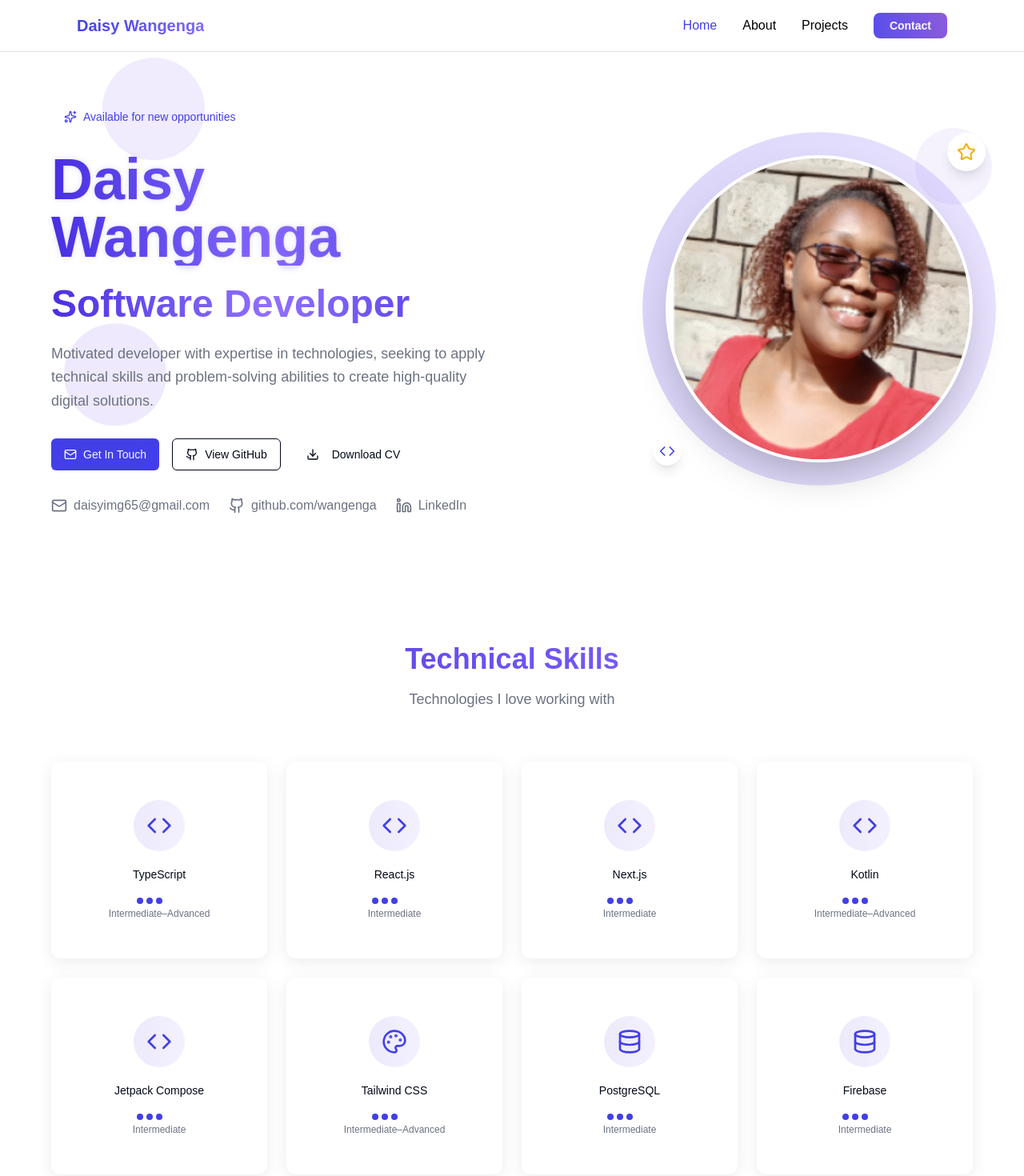
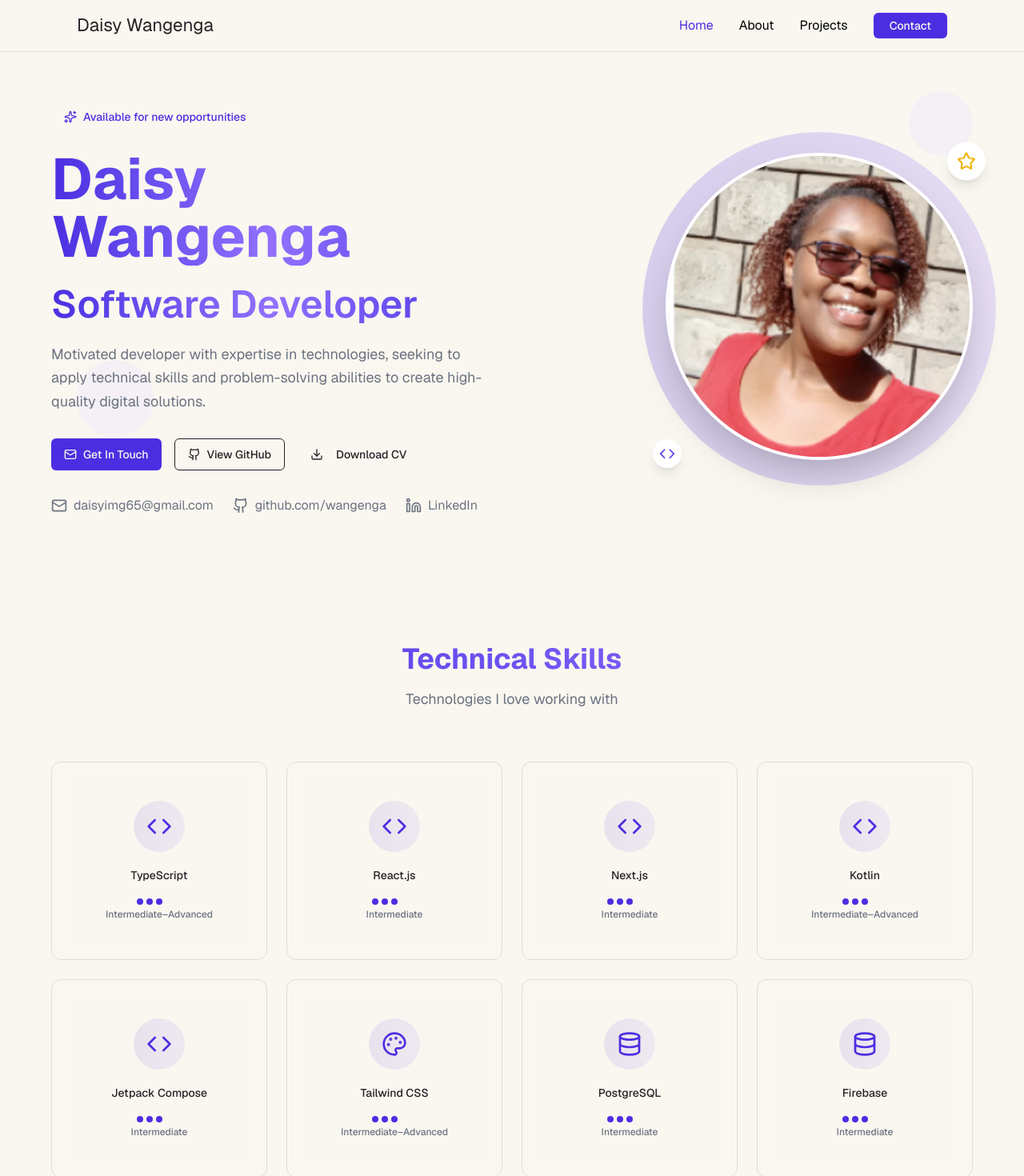
Before and after one commit to wangenga/portfolio, a Next.js app: page / in a window 1280 px wide. Shown: the top 1470 px of the page at 80% size. Built offline with nearby package versions, Linux system fonts and the light colour scheme.

Commit message:
feat(dependencies): add @supabase/supabase-js and related packages, update globals.css for improved styling

```diff
--- a/app/globals.css
+++ b/app/globals.css
@@ -1,12 +1,22 @@
 @import "tailwindcss";
 
+
 :root {
-  --background: hsl(0, 0%, 100%);
-  --foreground: hsl(222.2, 84%, 4.9%);
-  --secondary: hsl(245, 20%, 96%);
-  --secondary-30: hsla(245, 20%, 96%, 0.3);
-  --primary: #4b2ee1;
-  --accent: #9270ff;
+  --cream: #faf7f0;
+  --cream-deep: #f2ede1;
+  --ink: #2b2126;
+  --ink-soft: #6e6859;
+  --ink-faint: #a39c8a;
+  --purple: #4b2ee1;
+  --purple-tint: #ede9fb;
+  --line: #e3ddce;
+
+  --background: var(--cream);
+  --foreground: var(--ink);
+  --secondary: var(--cream-deep);
+  --secondary-30: rgba(242, 237, 225, 0.5);
+  --primary: var(--purple);
+  --accent: var(--purple);
 }
 
 .dark {
@@ -20,6 +30,7 @@
   --color-foreground: var(--foreground);
   --font-sans: var(--font-geist-sans);
   --font-mono: var(--font-geist-mono);
+  --font-serif: var(--font-instrument-serif);
 }
 
 
@@ -27,7 +38,7 @@
 body {
   background: var(--background);
   color: var(--foreground);
-  font-family: Arial, Helvetica, sans-serif;
+  font-family: var(--font-geist-sans) Arial, Helvetica, sans-serif;
 }
 
 .bg-light-gradient {
@@ -39,22 +50,42 @@ body {
   );
 }
 
+/*Type system */
+.eyebrow {
+  font-family: var(--font-geist-mono), monospace;
+  font-size: 0.8rem;
+  color: var(--ink-soft);
+  letter-spacing: 0.01em;
+}
+
+.eyebrow::before{
+  content: "//";
+  color: var(--ink-faint);
+}
+
+.serif{
+  font-family: var(--font-instrument-serif), Georgia, serif;
+  font-weight: 400;
+  letter-spacing: -0.01em;
+  color: var(--ink);
+}
+
+.text-muted-foreground{
+  color: var(--ink-soft);
+}
+
 .namegradient {
-  background: linear-gradient(to right, rgb(66, 63, 233), rgb(125, 106, 251));
-  background-clip: text;
-  -webkit-background-clip: text;
-  -webkit-text-fill-color: transparent;
-  font-weight: bold;
-  font-size: 1.25rem;
+  font-weight: 400;
+  font-size: 1.4rem;
+  font-family: var(--font-instrument-serif), Georgia, serif;
+  color: var(--ink);
 }
 
 .text-muted-foreground {
   color: #6b7280;
 }
 
-.shadow-elegant {
-  box-shadow: 0 4px 20px rgba(0, 0, 0, 0.08);
-}
+
 
 .text-purple-glow {
   /* soft + spread glow around each character */
@@ -65,62 +96,85 @@ body {
 }
 
 
+
+
+.myblue{
+  color: var(--purple);
+}
+
+/*Buttons*/
+
+.my-gradient-button {
+  background: var(--purple);
+  color: var(--cream);
+  padding: 0.5rem 1.25rem;
+  border-radius: 6px;
+  font-weight: 500;
+  transition: opacity 0.2s ease;
+}
+
+.my-gradient-button:hover {
+  background: var(--purple);
+  opacity: 0.85;
+}
+
+.site-link-button{
+  background-color: var(--purple);
+  color: var(--cream);
+}
+
+.site-link-button:hover{
+  opacity: 0.85;
+  background-color: var(--purple);
+}
+
+
+.code-button{
+  border-color: var(--line);
+  color: var(--ink);
+}
+
+.code-button:hover{
+  background-color:var(--purple-tint);
+  border: 1;
+  border-color: var(--purple);
+  color: var(--purple);
+}
+
+/* Surfaces */
+
+.card-flat{
+  background: var(--cream-deep);
+  border: 1px solid var(--line);
+  border-radius: 12px;
+}
+
+.shadow-elegant {
+  box-shadow: none;
+  border: 1px solid var(--line);
+}
+
 .topnav {
   position: fixed;
   top: 0;
   left: 0;
   right: 0;
   z-index: 50;
-  backdrop-filter: blur(12px);
-  -webkit-backdrop-filter: blur(12px);
-  border-bottom: 1px solid rgb(228, 228, 231);
-}
-
-.myblue{
-  color: rgb(66, 63, 233);
-}
-
-.my-gradient-button {
-  background: linear-gradient(to right, #5b4eeb, #8a5bdb);
-  color: white;
-  padding: 0.5rem 1.25rem;
-  border-radius: 0.5rem;
-  font-weight: 600;
-  transition: background 0.3s ease;
-}
-
-.my-gradient-button:hover {
-  background: linear-gradient(to right, #3730a3, #6d28d9);
-}
-
-.site-link-button{
-  background-color: rgb(66, 63, 233);
-  color: #ffffff;
-}
-
-.site-link-button:hover{
-  background-color: rgb(95, 93, 233);
-}
-
-
-.code-button{
-  border-color: rgb(226, 232, 240);
-}
-
-.code-button:hover{
-  background-color: rgb(125, 106, 251);
-  border: 1;
-  border-color: rgb(226, 232, 240);
-  color: #ffffff;
+  background: rgba(250, 247, 240, 0.85);
+  backdrop-filter: blur(8px);
+  -webkit-backdrop-filter: blur(8px);
+  border-bottom: 1px solid var(--line);
 }
 
 .about-page {
   min-height: 100vh;
   padding-top: 5rem;
-  background: linear-gradient(to bottom right, #f5f5f5, #ffffff);
+  background: var(--cream);
   overflow: hidden;
   position: relative;
 }
+
+/* floating elements */
 
 .floating-elements {
   position: absolute;
@@ -132,76 +186,63 @@ body {
 .floating-circle {
   position: absolute;
   border-radius: 50%;
-  animation: float 6s ease-in-out infinite;
+  animation: float 10s ease-in-out infinite;
+  background-color: var(--purple-tint);
+  opacity: 0.5;
 }
 
 .float1 {
-  top: 10rem;
-  right: 2.5rem;
-  width: 6rem;
-  height: 6rem;
-  background-color: rgba(170, 144, 241, 0.118);
+  top: 8rem;
+  right: 4rem;
+  width: 5rem;
+  height: 5rem;
 }
 
 .float2 {
-  bottom: 33%;
-  left: 5rem;
-  width: 8rem;
-  height: 8rem;
-  background-color: rgba(170, 144, 241, 0.2);
-  animation-delay: 1s;
-}
-
-.float3 {
-  top: 50%;
-  right: 25%;
-  width: 5rem;
-  height: 5rem;
-  background-color: rgba(170, 144, 241, 0.118);
+  bottom: 30%;
+  left: 6rem;
+  width: 6rem;
+  height: 6rem;
   animation-delay: 2s;
 }
 
+.float3,
 .float4 {
-  top: 10%;
-  left: 10%;
-  width: 8rem;
-  height: 8rem;
-  background-color: rgba(170, 144, 241, 0.182);
-  animation-delay: 1.5s;
+  display: none;
 }
 
 .bg-primary {
-  background-color: rgb(66, 63, 233);
+  background-color: var(--purple);
 }
 .bg-accent{
-  background-color: #9270ff;
+  background-color: var(--purple);
 }
 
 .border-primary{
-  border-color: rgb(66, 63, 233);
+  border-color: var(--purple);
 }
 .border-accent{
-  border-color: #9270ff;
+  border-color: var(--purple);
 }
 
 .text-primary{
-  color: rgb(66, 63, 233)
+  color: var(--purple);
 }
 
 
 .text-primary-foreground {
-  color: hsl(210, 40%, 98%);
+  color: var(--cream);
 }
 
 .animate-fade-in {
-  animation: fade-in 0.6s ease-out both;
+  animation: fade-in 0.7s ease-out both;
 }
 
 .animate-float {
-  animation: float 3s ease-in-out infinite;
+  animation: float 5s ease-in infinite;
 }
 .animate-glow {
-  animation: glow 3s ease-in-out infinite;
+  animation: none;
 }
 
 
@@ -218,7 +259,7 @@ body {
 @keyframes fade-in {
   0% {
     opacity: 0;
-    transform: translateY(10px);
+    transform: translateY(8px);
   }
   100% {
     opacity: 1;
--- a/package.json
+++ b/package.json
@@ -10,6 +10,7 @@
   },
   "dependencies": {
     "@radix-ui/react-slot": "^1.2.3",
+    "@supabase/supabase-js": "^2.109.0",
     "class-variance-authority": "^0.7.1",
     "clsx": "^2.1.1",
     "lucide-react": "^0.525.0",
```
Also changed, not shown: 1 other file (tests, documents, lock files or other folders).
